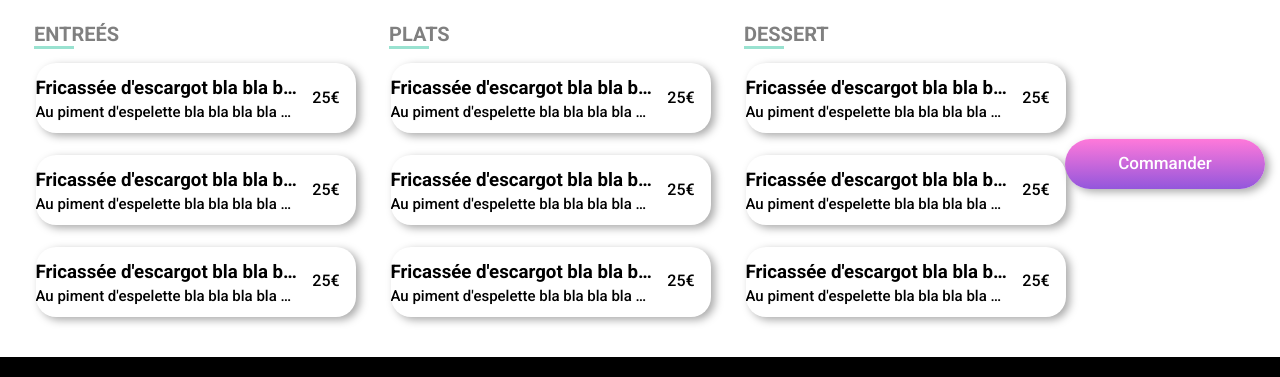
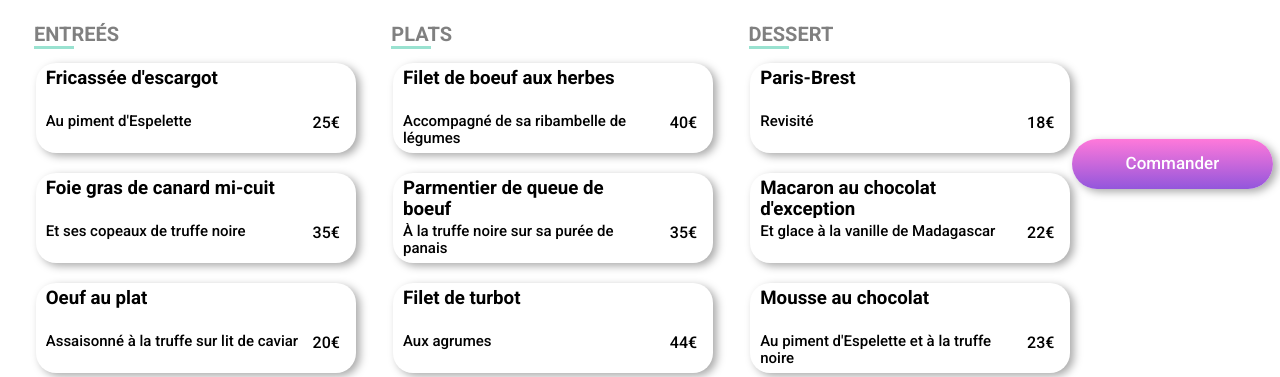
Before and after one commit to EmilieK64/Ohmyfood, a website: page Ohmyfood/la_palette_du_goût.html in a window 1280 px wide. Shown: the part 415-792 px from the top of the page. Drawn offline with Linux system fonts and the light colour scheme; a web font is replaced by a local one.

Commit message:
improving menu steps display for responsive web site on restaurants pages

```diff
--- a/Ohmyfood/la_palette_du_goût.html
+++ b/Ohmyfood/la_palette_du_goût.html
@@ -32,8 +32,8 @@
                                 <div class="menu-step_comments">
                                     <div class="menu-step_comments_field">
                                         <div class="menu-step_comments_field_details">
-                                            <p class="menu-step_comments_field_details_name">Fricassée d'escargot bla bla bla bla bla</p>
-                                            <p class="menu-step_comments_field_details_additionnal-information">Au piment d'espelette bla bla bla bla bla</p>
+                                            <p class="menu-step_comments_field_details_name">Fricassée d'escargot</p>
+                                            <p class="menu-step_comments_field_details_additionnal-information">Au piment d'Espelette</p>
                                         </div>
                                         <div class="menu-step_comments_field_price-selection-field">
                                             <div class="menu-step_comments_field_price-selection-field_price">25€</div>
@@ -42,21 +42,21 @@
                                     </div>
                                     <div class="menu-step_comments_field">
                                         <div class="menu-step_comments_field_details">
-                                            <p class="menu-step_comments_field_details_name">Fricassée d'escargot bla bla bla bla bla</p>
-                                            <p class="menu-step_comments_field_details_additionnal-information">Au piment d'espelette bla bla bla bla bla</p>
+                                            <p class="menu-step_comments_field_details_name">Foie gras de canard mi-cuit</p>
+                                            <p class="menu-step_comments_field_details_additionnal-information">Et ses copeaux de truffe noire</p>
                                         </div>
                                         <div class="menu-step_comments_field_price-selection-field">
-                                            <div class="menu-step_comments_field_price-selection-field_price">25€</div>
+                                            <div class="menu-step_comments_field_price-selection-field_price">35€</div>
                                             <div class="menu-step_comments_field_price-selection-field_selection"><i class="fa-solid fa-circle-check icon check-icon"></i></div>
                                         </div>
                                     </div>
                                     <div class="menu-step_comments_field">
                                         <div class="menu-step_comments_field_details">
-                                            <p class="menu-step_comments_field_details_name">Fricassée d'escargot bla bla bla bla bla</p>
-                                            <p class="menu-step_comments_field_details_additionnal-information">Au piment d'espelette bla bla bla bla bla</p>
+                                            <p class="menu-step_comments_field_details_name">Oeuf au plat</p>
+                                            <p class="menu-step_comments_field_details_additionnal-information">Assaisonné à la truffe sur lit de caviar</p>
                                         </div>
                                         <div class="menu-step_comments_field_price-selection-field">
-                                            <div class="menu-step_comments_field_price-selection-field_price">25€</div>
+                                            <div class="menu-step_comments_field_price-selection-field_price">20€</div>
                                             <div class="menu-step_comments_field_price-selection-field_selection"><i class="fas fa-solid fa-circle-check icon check-icon"></i></div>
                                         </div>
                                     </div>
@@ -67,31 +67,32 @@
                                 <div class="menu-step_comments">
                                     <div class="menu-step_comments_field">
                                         <div class="menu-step_comments_field_details">
-                                            <p class="menu-step_comments_field_details_name">Fricassée d'escargot bla bla bla bla bla</p>
-                                            <p class="menu-step_comments_field_details_additionnal-information">Au piment d'espelette bla bla bla bla bla</p>
+                                            <p class="menu-step_comments_field_details_name">Filet de boeuf aux herbes</p>
+                                            <p class="menu-step_comments_field_details_additionnal-information">Accompagné de sa ribambelle de légumes</p>
                                         </div>
                                         <div class="menu-step_comments_field_price-selection-field">
-                                            <div class="menu-step_comments_field_price-selection-field_price">25€</div>
+                                            <div class="menu-step_comments_field_price-selection-field_price">40€
+                                            </div>
                                             <div class="menu-step_comments_field_price-selection-field_selection"><i class="fa-solid fa-circle-check icon check-icon"></i></div>
                                         </div>
                                     </div>
                                     <div class="menu-step_comments_field">
                                         <div class="menu-step_comments_field_details">
-                                            <p class="menu-step_comments_field_details_name">Fricassée d'escargot bla bla bla bla bla</p>
-                                            <p class="menu-step_comments_field_details_additionnal-information">Au piment d'espelette bla bla bla bla bla</p>
+                                            <p class="menu-step_comments_field_details_name">Parmentier de queue de boeuf</p>
+                                            <p class="menu-step_comments_field_details_additionnal-information">À la truffe noire sur sa purée de panais</p>
                                         </div>
                                         <div class="menu-step_comments_field_price-selection-field">
-                                            <div class="menu-step_comments_field_price-selection-field_price">25€</div>
+                                            <div class="menu-step_comments_field_price-selection-field_price">35€</div>
                                             <div class="menu-step_comments_field_price-selection-field_selection"><i class="fa-solid fa-circle-check icon check-icon"></i></div>
                                         </div>
                                     </div>
                                     <div class="menu-step_comments_field">
                                         <div class="menu-step_comments_field_details">
-                                            <p class="menu-step_comments_field_details_name">Fricassée d'escargot bla bla bla bla bla</p>
-                                            <p class="menu-step_comments_field_details_additionnal-information">Au piment d'espelette bla bla bla bla bla</p>
+                                            <p class="menu-step_comments_field_details_name">Filet de turbot</p>
+                                            <p class="menu-step_comments_field_details_additionnal-information">Aux agrumes</p>
                                         </div>
                                         <div class="menu-step_comments_field_price-selection-field">
-                                            <div class="menu-step_comments_field_price-selection-field_price">25€</div>
+                                            <div class="menu-step_comments_field_price-selection-field_price">44€</div>
                                             <div class="menu-step_comments_field_price-selection-field_selection"><i class="fa-solid fa-circle-check icon check-icon"></i></div>
                                         </div>
                                     </div>
@@ -102,31 +103,31 @@
                                 <div class="menu-step_comments">
                                     <div class="menu-step_comments_field">
                                         <div class="menu-step_comments_field_details">
-                                            <p class="menu-step_comments_field_details_name">Fricassée d'escargot bla bla bla bla bla</p>
-                                            <p class="menu-step_comments_field_details_additionnal-information">Au piment d'espelette bla bla bla bla bla</p>
+                                            <p class="menu-step_comments_field_details_name">Paris-Brest</p>
+                                            <p class="menu-step_comments_field_details_additionnal-information">Revisité</p>
                                         </div>
                                         <div class="menu-step_comments_field_price-selection-field">
-                                            <div class="menu-step_comments_field_price-selection-field_price">25€</div>
+                                            <div class="menu-step_comments_field_price-selection-field_price">18€</div>
                                             <div class="menu-step_comments_field_price-selection-field_selection"><i class="fa-solid fa-circle-check icon check-icon"></i></div>
                                         </div>
                                     </div>
                                     <div class="menu-step_comments_field">
                                         <div class="menu-step_comments_field_details">
-                                            <p class="menu-step_comments_field_details_name">Fricassée d'escargot bla bla bla bla bla</p>
-                                            <p class="menu-step_comments_field_details_additionnal-information">Au piment d'espelette bla bla bla bla bla</p>
+                                            <p class="menu-step_comments_field_details_name">Macaron au chocolat d'exception </p>
+                                            <p class="menu-step_comments_field_details_additionnal-information">Et glace à la vanille de Madagascar</p>
                                         </div>
                                         <div class="menu-step_comments_field_price-selection-field">
-                                            <div class="menu-step_comments_field_price-selection-field_price">25€</div>
+                                            <div class="menu-step_comments_field_price-selection-field_price">22€</div>
                                             <div class="menu-step_comments_field_price-selection-field_selection"><i class="fa-solid fa-circle-check icon check-icon"></i></div>
                                         </div>
                                     </div>
                                     <div class="menu-step_comments_field">
                                         <div class="menu-step_comments_field_details">
-                                            <p class="menu-step_comments_field_details_name">Fricassée d'escargot bla bla bla bla bla</p>
-                                            <p class="menu-step_comments_field_details_additionnal-information">Au piment d'espelette bla bla bla bla bla</p>
+                                            <p class="menu-step_comments_field_details_name">Mousse au chocolat </p>
+                                            <p class="menu-step_comments_field_details_additionnal-information">Au piment d'Espelette et à la truffe noire</p>
                                         </div>
                                         <div class="menu-step_comments_field_price-selection-field">
-                                            <div class="menu-step_comments_field_price-selection-field_price">25€</div>
+                                            <div class="menu-step_comments_field_price-selection-field_price">23€</div>
                                             <div class="menu-step_comments_field_price-selection-field_selection"><i class="fa-solid fa-circle-check icon check-icon"></i></div>
                                         </div>
                                     </div>
--- a/Ohmyfood/sass/components/_buttons.scss
+++ b/Ohmyfood/sass/components/_buttons.scss
@@ -15,7 +15,7 @@
     position:relative;
     z-index:1;
     @include intermediate-screen {
-        margin-right:15px;
+        margin-right:7px;
     }
         &:hover {
             &::after {
--- a/Ohmyfood/sass/pages/_restaurants_pages.scss
+++ b/Ohmyfood/sass/pages/_restaurants_pages.scss
@@ -43,6 +43,9 @@
         justify-content: space-around;
         flex-direction: column;
         align-items: center;
+        @include intermediate-screen {
+            margin-bottom:66px;
+        }
         @include intermediate-screen {
             flex-direction: row;
             justify-content: center;
@@ -93,6 +96,12 @@
             &_field {
                 @include steps;
                 @include intermediate-screen {
+                    width:276px;
+                    margin-right: 82px;
+                    margin-bottom: 20px;
+                    height:90px;
+                }
+                @include intermediate-screen {
                         width:276px;
                         margin-right: 20px;
                     }
@@ -110,9 +119,9 @@
                                 margin-right:0;
                             & > .menu-step_comments_field_price-selection-field_selection {
                                     opacity:1;
-                                    transition:opacity 2000ms 50ms;
+                                    transition:opacity 1000ms 50ms;
                                     & > .check-icon {
-                                        animation:rotation-three-quarters 2000ms 150ms;
+                                        animation:rotation-three-quarters 1000ms 150ms;
                                         background-color:$color-tertiary;
                                         color:$color-frequent;
                                         background-clip: text;
@@ -128,9 +137,9 @@
                                 margin-right:0;
                             & > .menu-step_comments_field_price-selection-field_selection {
                                     opacity:1;
-                                    transition:opacity 2000ms 50ms;
+                                    transition:opacity 1000ms 50ms;
                                     & > .check-icon {
-                                        animation:rotation-three-quarters 2000ms 150ms;
+                                        animation:rotation-three-quarters 1000ms 150ms;
                                         background-color:$color-tertiary;
                                         color:$color-frequent;
                                         background-clip: text;
@@ -147,6 +156,8 @@
                     flex-direction: column;
                     width:100%;
                     overflow:hidden;
+                    padding-left:10px;
+                    height:100px;
                     &_name{
                         font-size:$font-size-primary*1.1;
                         font-weight:bold;
@@ -154,6 +165,12 @@
                         overflow:hidden;
                         text-overflow:ellipsis;
                         white-space:nowrap;
+                        margin-top:30px;
+                         @include intermediate-screen {
+                            white-space:normal;
+                            height:45px;
+                            margin-top:10px;
+                        }
                     }
                     &_additionnal-information {
                         font-size:$font-size-secondary;
@@ -161,6 +178,11 @@
                         overflow:hidden;
                         text-overflow:ellipsis;
                         white-space:nowrap;
+                        @include intermediate-screen {
+                            white-space:normal;
+                            height:40px;
+                            margin-bottom:10px;
+                        }
                     }
                 }
                 &_price-selection-field {
@@ -174,10 +196,14 @@
                     justify-content:flex-end;
                     &_price {
                         display:flex;
-                        align-items: center;
+                        align-items: flex-end;
                         justify-content: center;
-                        height:100%;
-                        width:55px;
+                        height: 100%;
+                        width: 55px;
+                        padding-bottom: 10px;
+                        @include intermediate-screen {
+                            padding-bottom:20px;
+                        }
                     }
                 &_selection {
                     height:100%;
```
Also changed, not shown: Ohmyfood/sass/prefixed/style.css, 1 other file.
